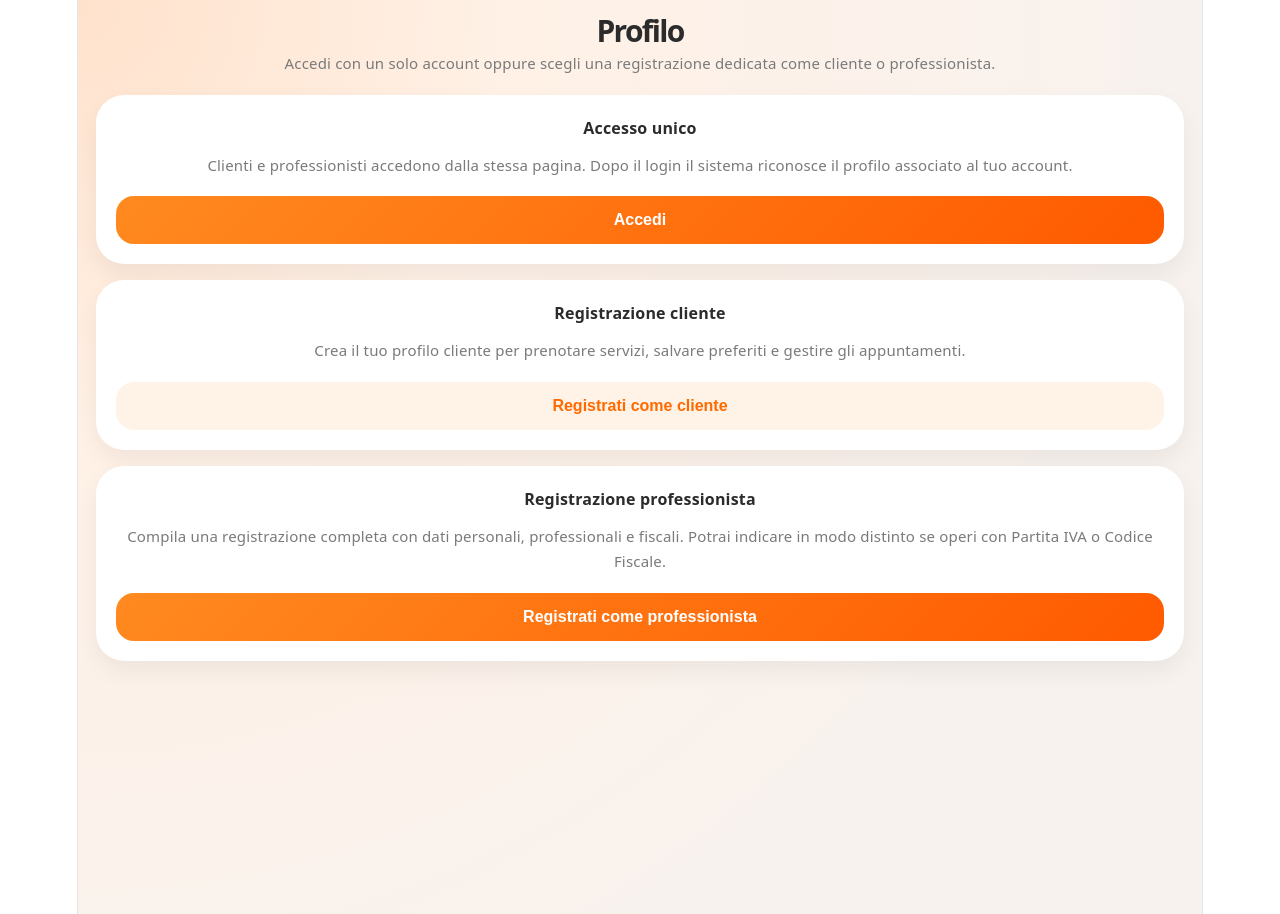
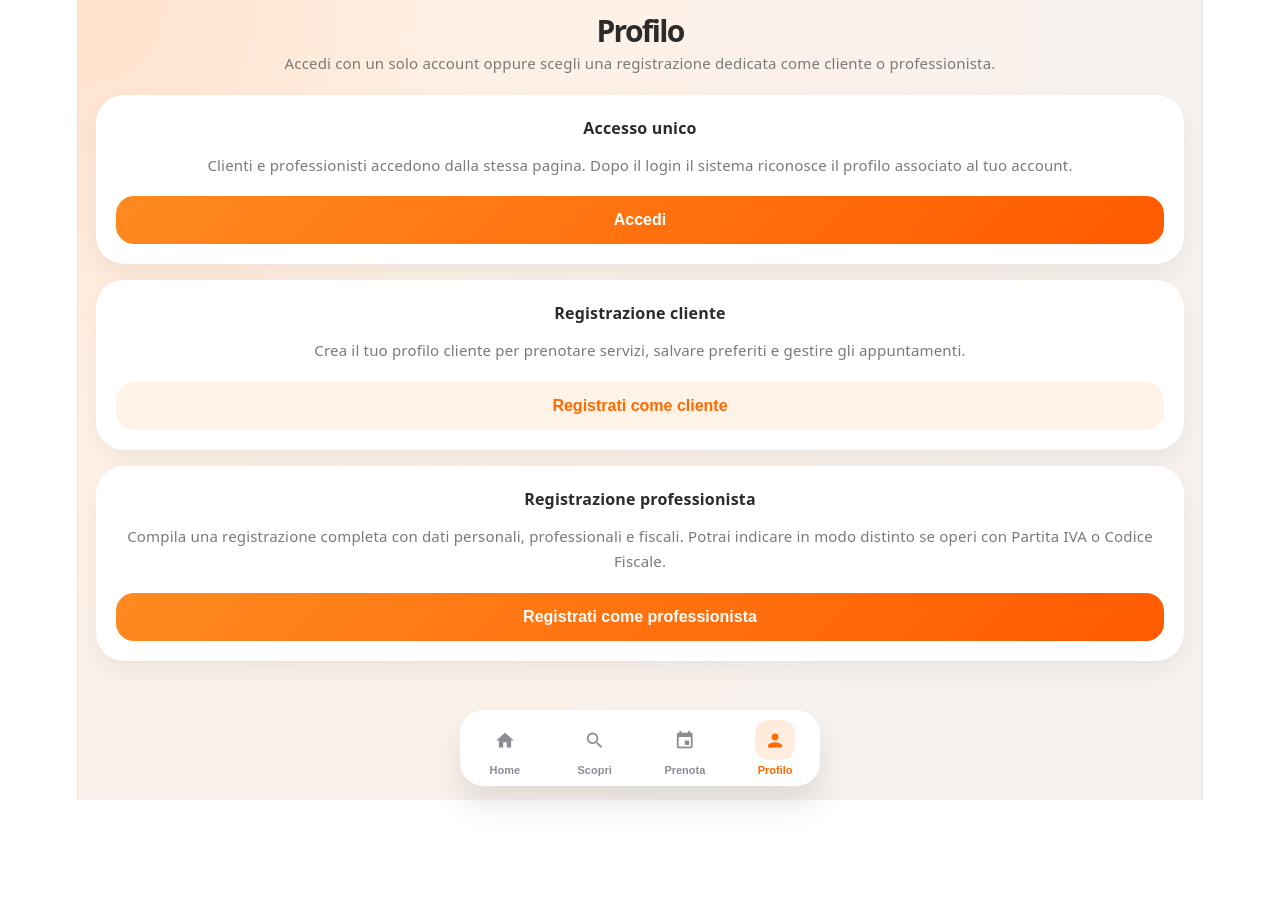
Before and after one commit to giacomo-tuccio-bot/beautygo2, a React (Vite) app: page / in a window 1280 px wide. After the commit the page ends 800 px from the top, so only its background shows below. Built offline with nearby package versions, Linux system fonts and the light colour scheme; no server answers.

Commit message:
Add files via upload

```diff
--- a/src/App.tsx
+++ b/src/App.tsx
@@ -1291,6 +1291,8 @@ export default function App() {
 
     return (
       <ProfilePage
+        currentTab={tab}
+        onChangeTab={handleTabChange}
         onGoLogin={() => setScreen('login')}
         onGoRegisterCustomer={() => setScreen('registerCustomer')}
         onGoRegisterProfessional={() => setScreen('registerProfessional')}
--- a/src/pages/ProfilePage.tsx
+++ b/src/pages/ProfilePage.tsx
@@ -1,10 +1,17 @@
+import BottomNav from '../components/BottomNav';
 import { colors } from '../theme';
 
+type Tab = 'home' | 'discover' | 'bookings' | 'profile';
+
 export default function ProfilePage({
+  currentTab,
+  onChangeTab,
   onGoLogin,
   onGoRegisterCustomer,
   onGoRegisterProfessional,
 }: {
+  currentTab: Tab;
+  onChangeTab: (tab: Tab) => void;
   onGoLogin: () => void;
   onGoRegisterCustomer: () => void;
   onGoRegisterProfessional: () => void;
@@ -13,9 +20,10 @@ export default function ProfilePage({
     <div
       style={{
         minHeight: '100vh',
-        padding: '18px 18px 96px',
+        padding: '18px 18px 120px',
         background:
           'radial-gradient(circle at top left, #FFE2CC 0%, #FFF1E6 30%, #F8F2EE 75%)',
+        boxSizing: 'border-box',
       }}
     >
       <h1
@@ -164,6 +172,8 @@ export default function ProfilePage({
           </div>
         </div>
       </div>
+
+      <BottomNav current={currentTab} onChange={onChangeTab} />
     </div>
   );
 }
```
Also changed, not shown: 5 other files (tests, documents, lock files or other folders).
